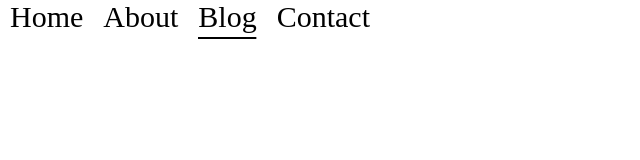
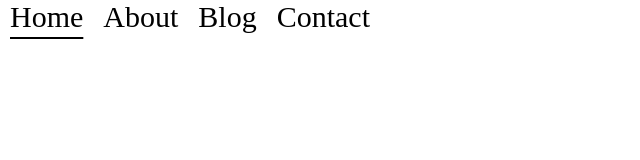
Before and after one commit to hendriklammers/react-line-menu, a React (Create React App) app: page / in a window 1280 px wide. Shown: the top 160 px of the page, without its empty margins (0-640 px from the left). Built offline with nearby package versions, Linux system fonts and the light colour scheme.

Commit message:
Use useCallback instead of useRef

```diff
--- a/src/App.tsx
+++ b/src/App.tsx
@@ -1,10 +1,27 @@
-import React from 'react'
+import React, { useState } from 'react'
 import LineMenu from './LineMenu'
+import styled from 'styled-components'
 
-const App = () => (
-  <div>
-    <LineMenu />
-  </div>
-)
+const Link = styled.a`
+  margin: 0 10px;
+  font-size: 30px;
+  color: #000;
+  text-decoration: none;
+`
+
+const App = () => {
+  const [activeMenuItem, setActiveMenuItem] = useState(0)
+
+  return (
+    <div>
+      <LineMenu active={activeMenuItem} clickHandler={setActiveMenuItem}>
+        <Link href="/">Home</Link>
+        <Link href="/about">About</Link>
+        <Link href="/blog">Blog</Link>
+        <Link href="/contact">Contact</Link>
+      </LineMenu>
+    </div>
+  )
+}
 
 export default App
--- a/src/Line.tsx
+++ b/src/Line.tsx
@@ -1,26 +1,56 @@
 import styled from 'styled-components'
 
+// In left offset and width in pixels
 export interface LineTransform {
-  translateX: number
-  scaleX: number
+  left: number
+  width: number
 }
 
-interface LineProps extends LineTransform {
+interface Props extends LineTransform {
   duration?: number
 }
+
+// const easings = {
+// 'easeInLinear': bezier(0,0,1,1),
+// 'easeOutLinear': bezier(0,0,1,1),
+// 'easeInOutLinear': bezier(0,0,1,1),
+// 'easeInExpo': bezier(0.71,0.01,0.83,0)
+// 'easeOutExpo': bezier(0.14,1,0.32,0.99)
+// 'easeInOutExpo': bezier(0.85,0,0.15,1)
+// 'easeInCirc': bezier(0.34,0,0.96,0.23)
+// 'easeOutCirc': bezier(0,0.5,0.37,0.98)
+// 'circ:in:out': bezier(0.88,0.1,0.12,0.9)
+// 'sine:in': bezier(0.22,0.04,0.36,0)
+// 'sine:out': bezier(0.04,0,0.5,1)
+// 'sine:in:out': bezier(0.37,0.01,0.63,1)
+// 'quad:in': bezier(0.14,0.01,0.49,0)
+// 'quad:out': bezier(0.01,0,0.43,1)
+// 'quad:in:out': bezier(0.47,0.04,0.53,0.96)
+// 'cubic:in': bezier(0.35,0,0.65,0)
+// 'cubic:out': bezier(0.09,0.25,0.24,1)
+// 'cubic:in:out': bezier(0.66,0,0.34,1)
+// 'quart:in': bezier(0.69,0,0.76,0.17)
+// 'quart:out': bezier(0.26,0.96,0.44,1)
+// 'quart:in:out': bezier(0.76,0,0.24,1)
+// 'quint:in': bezier(0.64,0,0.78,0)
+// 'quint:out': bezier(0.22,1,0.35,1)
+// 'quint:in:out': bezier(0.9,0,0.1,1)
+// }
+
+const transform = ({ left = 0, width = 10 }: LineTransform) =>
+  `translate3d(${left}px, 0, 0) scaleX(${width / 10})`
 
 const Line = styled.div`
   position: absolute;
   left: 0;
   top: calc(100% + 2px);
   background: #000;
-  width: 100px;
+  width: 10px;
   height: 2px;
-  transition: transform ${({ duration = 0.3 }: LineProps) => duration}s
+  transition: transform ${({ duration = 0.3 }: Props) => duration}s
     cubic-bezier(0.215, 0.61, 0.355, 1);
   transform-origin: top left;
-  transform: translate3d(${(props: LineProps) => props.translateX}px, 0, 0)
-    scaleX(${(props: LineProps) => props.scaleX});
+  transform: ${props => transform(props)};
 `
 
 export default Line
--- a/src/LineMenu.tsx
+++ b/src/LineMenu.tsx
@@ -1,13 +1,13 @@
-import React, { useEffect, useRef, useState } from 'react'
+import React, {
+  useState,
+  useCallback,
+  Children,
+  ReactNode,
+  cloneElement,
+  isValidElement,
+} from 'react'
 import styled from 'styled-components'
 import Line, { LineTransform } from './Line'
-
-const menuItems = [
-  { label: 'Home' },
-  { label: 'About' },
-  { label: 'Blog' },
-  { label: 'Contact' },
-]
 
 const Menubar = styled.div`
   position: relative;
@@ -16,48 +16,46 @@ const Menubar = styled.div`
   justify-content: center;
 `
 
-const Link = styled.a`
-  margin: 0 10px;
-  font-size: 30px;
-  color: #000;
-  text-decoration: none;
-`
+interface Props {
+  children: ReactNode
+  active: number
+  clickHandler: (index: number) => void
+}
 
-const LineMenu: React.FC = () => {
-  const [active, setActive] = useState<null | number>()
-  const linkRefs = useRef<(HTMLAnchorElement)[]>([])
+const LineMenu = ({ children, active, clickHandler }: Props) => {
+  const [transforms, setTransforms] = useState<LineTransform[]>([])
 
-  useEffect(() => {
-    setActive(2)
+  const ref = useCallback(node => {
+    if (node !== null) {
+      setTransforms(t => [
+        ...t,
+        {
+          left: node.offsetLeft,
+          width: node.getBoundingClientRect().width,
+        },
+      ])
+    }
   }, [])
 
-  const transform = (index: number): LineTransform => {
-    const ref = linkRefs.current[index]
-    return {
-      translateX: ref ? ref.offsetLeft : 0,
-      scaleX: ref ? ref.getBoundingClientRect().width / 100 : 0,
-    }
+  const onClickHandler = (index: number) => (event: MouseEvent) => {
+    event.preventDefault()
+    clickHandler(index)
   }
 
   return (
-    <>
-      <Menubar>
-        {menuItems.map(({ label }, index) => (
-          <Link
-            key={index}
-            href="/"
-            ref={ref => linkRefs.current.push(ref as HTMLAnchorElement)}
-            onClick={event => {
-              event.preventDefault()
-              setActive(index)
-            }}
-          >
-            {label}
-          </Link>
-        ))}
-        {typeof active === 'number' && <Line {...transform(active)} />}
-      </Menubar>
-    </>
+    <Menubar>
+      {Children.map(children, (child, index) => {
+        if (isValidElement(child)) {
+          return cloneElement(child, {
+            onClick: onClickHandler(index),
+            ref,
+          })
+        } else {
+          return ''
+        }
+      })}
+      <Line {...transforms[active]} />
+    </Menubar>
   )
 }
 
```
Also changed, not shown: 1 other file (tests, documents, lock files or other folders).
